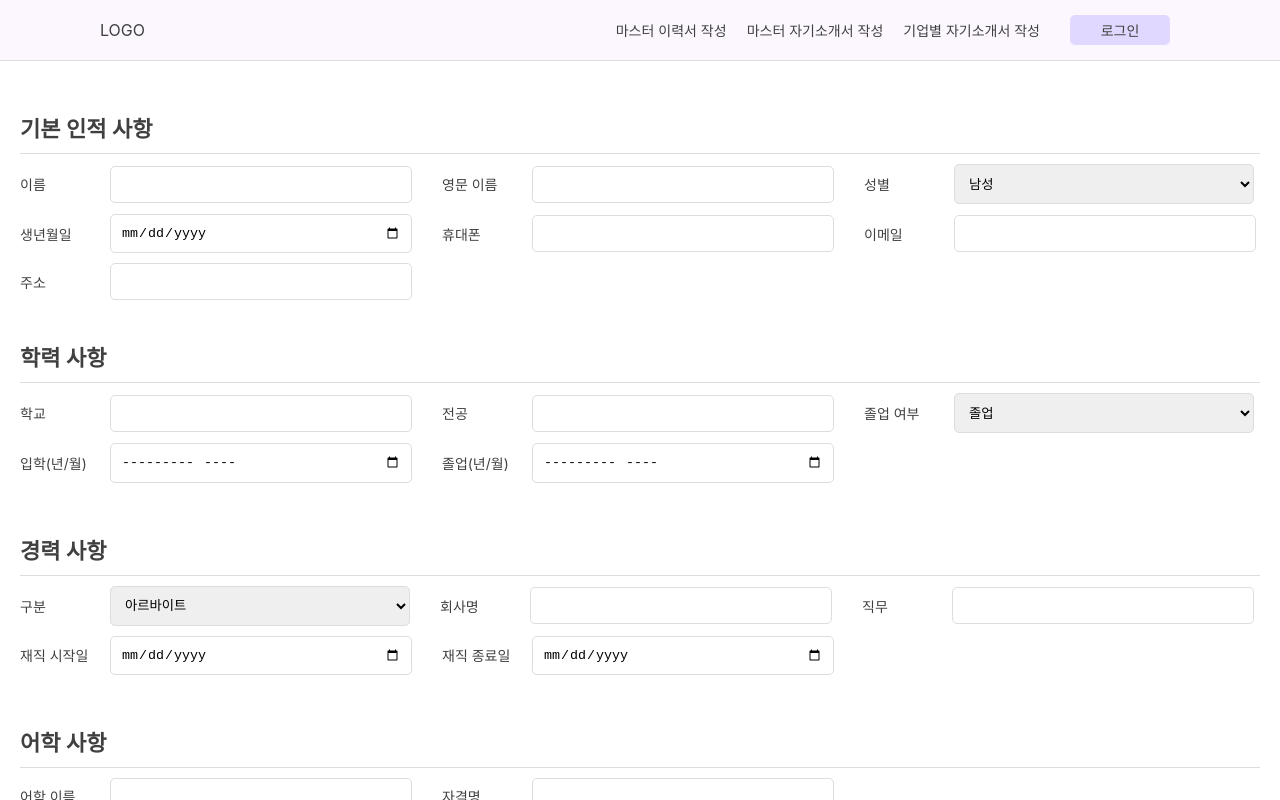
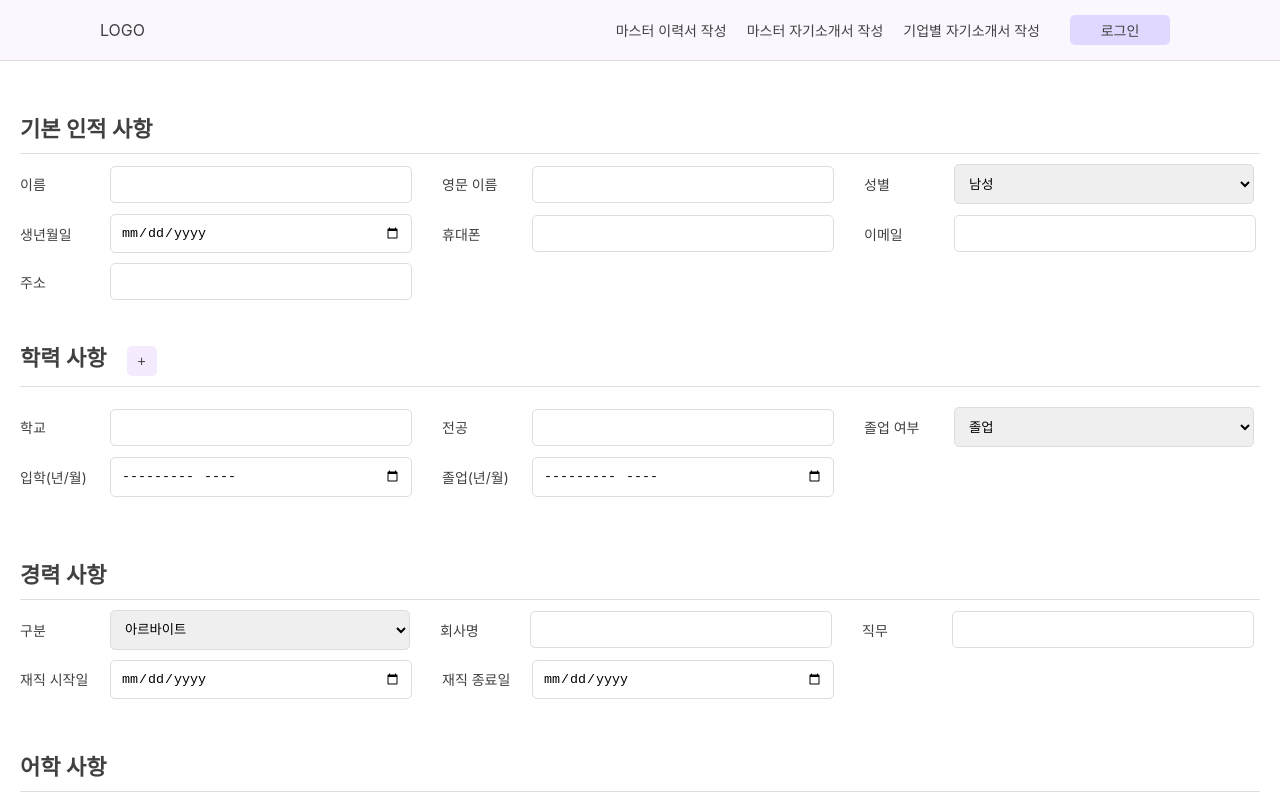
Before and after one commit to 2023-opensource-project/frontend, a React (Create React App) app: page /masterResume in a window 1280 px wide. Shown: the top 800 px of the page. Built offline with nearby package versions, Linux system fonts and the light colour scheme.

Commit message:
feat: 마스터 이력서 중 학력사항에 추가 버튼 생성 및 입력 폼 추가 기능 구현

```diff
--- a/src/MasterResumeComponents/SecondSections.jsx
+++ b/src/MasterResumeComponents/SecondSections.jsx
@@ -1,4 +1,4 @@
-import React from "react";
+import { React, useState } from "react";
 import { Inner, TextStyle, Button } from "../Constants/style";
 import { Form, LineWrapper, Container, Input, Dropdown } from "./SecondSections.style";
 
@@ -49,25 +49,52 @@ const PersonalInfo = () => {
 };
 
 const EducationInfo = () => {
+  const [educationCount, setEducationCount] = useState(1);
+
+  const handleAddEducation = (event) => {
+    event.preventDefault();
+    setEducationCount((prevCount) => prevCount + 1);
+  };
+
   return (
     <div style={{ margin: "20px 0 0 0" }}>
       <div style={{ borderBottom: "1px solid #ddd", marginBottom: "10px" }}>
         <TextStyle textAlign="left" fontSize="22px" fontWeight="600" margin="10px 0">
           학력 사항
+          <Button
+            type="button"
+            onClick={handleAddEducation}
+            backgroundColor="#F4EBFF"
+            width="30px"
+            height="30px"
+            margin="0 20px"
+          >
+            +
+          </Button>
         </TextStyle>
       </div>
-      <LineWrapper>
-        <FormItem label="학교" name="school" />
-        <FormItem label="전공" name="major" />
-        <FormItem label="졸업 여부" type="dropdown" name="graduated" options={["졸업", "졸업예정", "재학", "휴학"]} />
-      </LineWrapper>
-      <LineWrapper>
-        <FormItem label="입학(년/월)" type="month" name="startMonth" />
-        <FormItem label="졸업(년/월)" type="month" name="endMonth" />
-      </LineWrapper>
+      {Array.from({ length: educationCount }, (_, index) => (
+        <div key={index} style={{ margin: "20px 0" }}>
+          <LineWrapper>
+            <FormItem label="학교" name={`school${index}`} />
+            <FormItem label="전공" name={`major${index}`} />
+            <FormItem
+              label="졸업 여부"
+              type="dropdown"
+              name={`graduated${index}`}
+              options={["졸업", "졸업예정", "재학", "휴학"]}
+            />
+          </LineWrapper>
+          <LineWrapper>
+            <FormItem label="입학(년/월)" type="month" name={`startMonth${index}`} />
+            <FormItem label="졸업(년/월)" type="month" name={`endMonth${index}`} />
+          </LineWrapper>
+        </div>
+      ))}
     </div>
   );
 };
+
 const CareerInfo = () => {
   return (
     <div style={{ margin: "20px 0 0 0" }}>
@@ -88,6 +115,7 @@ const CareerInfo = () => {
     </div>
   );
 };
+
 const LanguageInfo = () => {
   return (
     <div style={{ margin: "20px 0 0 0" }}>
```
